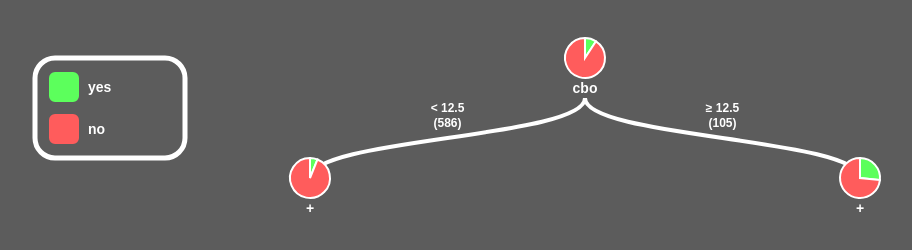
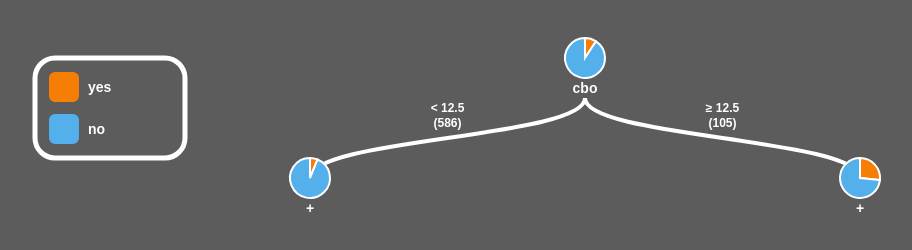
Before and after one commit to paulobruno/PieTree, a plain HTML site: page ClassificationTree/index.html in a window 1280 px wide. Shown: the whole page, without its empty margins (23-935 px from the left). Drawn offline with Linux system fonts and the light colour scheme.

Commit message:
Changed colors to blue and orange

```diff
--- a/ClassificationTree/index.html
+++ b/ClassificationTree/index.html
@@ -1904,7 +1904,7 @@ rect {
 
     // pie variables
     var color = d3.scale.ordinal()
-        .range(["#5CFF5C", "#FF5C5C"]);
+        .range(["#f77e05", "#53b0eb"]);
 
     var arc = d3.svg.arc()
         .outerRadius(function(d, i) {
```
